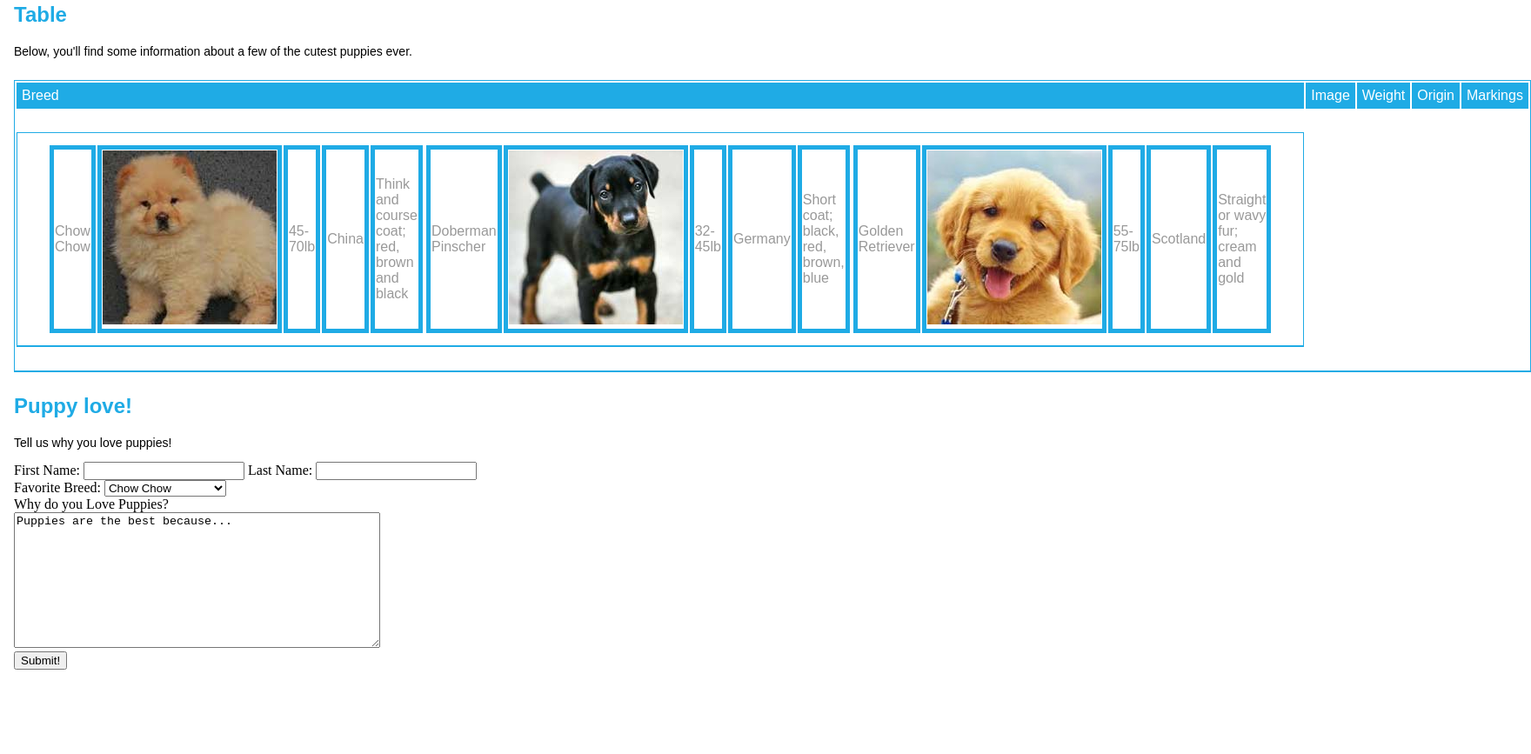
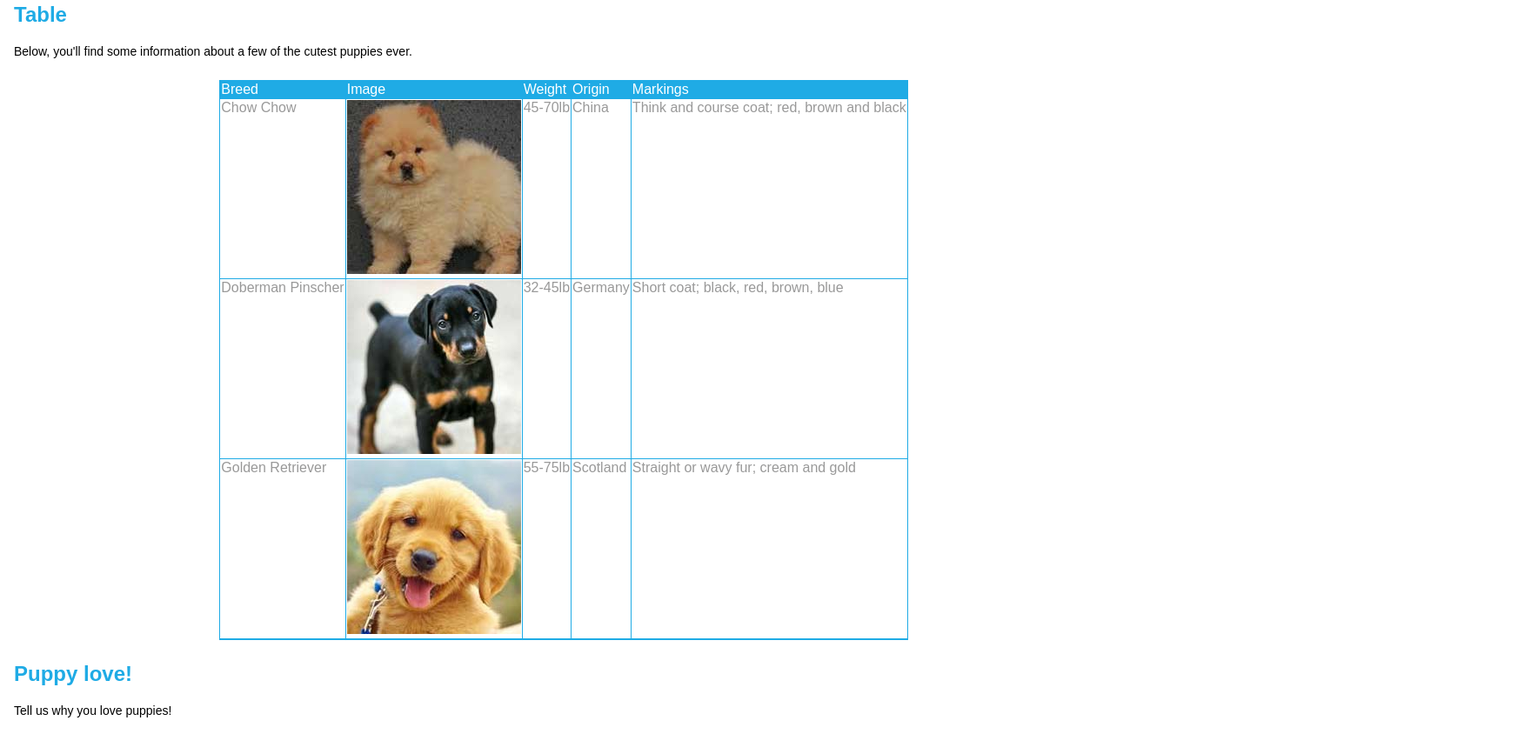
Before and after one commit to shaunhailey/css_styling_assessment, a plain HTML site: page starter_files/index.html in a window 1280 px wide. Shown: the part 365-1232 px from the top of the page at 87% size, 1760 px wide, since content can reach past the window. Before the commit the page ends 1135 px from the top, so only its background shows below. Drawn offline with Linux system fonts and the light colour scheme.

Commit message:
pretty much final

```diff
--- a/starter_files/style.css
+++ b/starter_files/style.css
@@ -66,40 +66,40 @@ ul {
   font-family: arial;
 }
 
+table {
+  font-family: 'Arial';
+  margin: 25px auto;
+  border: 1px solid #1fabe5;
+  border-bottom: 2px solid #1fabe5;
+  border-collapse: collapse;
+}
+
 thead {
   background-color: #1fabe5;
   color: white;
 }
 
-
-table, tbody {
-  font-family: 'Arial';
-  margin: 25px auto;
-  border: 1px solid #1fabe5;
-  border-bottom: 2px solid #1fabe5;
-
-
-  th {
-    background: #00cccc;
-    color: #fff;
-    text-transform: uppercase;
-    font-size: 12px;
-    &.last
-      border-right: none;
-    }
-
-
-
 tbody {
   color: #999;
-  /*border: 1px solid #1fabe5;*/
-  padding: 12px 35px;
-  border-collapse: separate;
-  display: flex;
-  justify-content: space-around;
-  flex-wrap: nowrap;
 }
 
 td {
-  border: 5px solid #1fabe5;
+  border: 1px solid #1fabe5;
+  vertical-align: top;
 }
+
+.name {
+  background-color: #ff8523;
+  margin: 3em;
+  padding: 2em;
+  color: white;
+  font-family: arial;
+}
+
+form {
+  background-color: #dddddd;
+}
+
+#submit_button {
+  width: 6em;
+}
```
